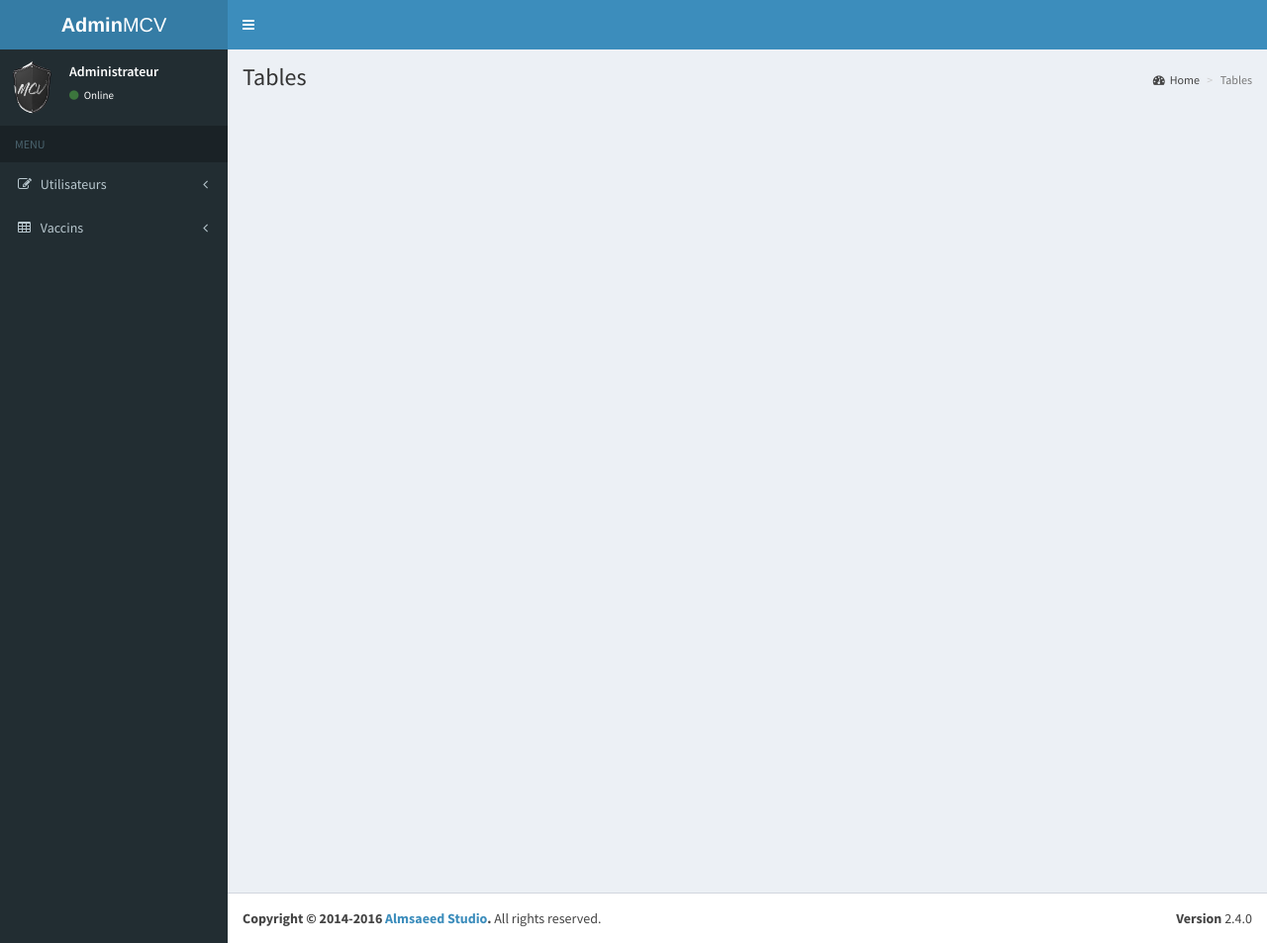
After one commit to AhmedBouk/vaccin5, a PHP site: page /dashboard_vaccin/ajout_utilisateurs.php in a window 1280 px wide. The commit adds this page. Shown: the whole page at 99% size. Run offline with PHP 8.4, Linux system fonts and the light colour scheme.

Commit message:
09/11/2018 1654

```diff
--- /dev/null
+++ b/dashboard_vaccin/ajout_utilisateurs.php
@@ -0,0 +1,19 @@
+<?php
+  include('inc/header.php');
+  include('inc/sidebar.php');
+?>
+<section class="content-header">
+  <h1>
+    Tables
+    <small></small>
+  </h1>
+  <ol class="breadcrumb">
+    <li><a href="#"><i class="fa fa-dashboard"></i>Home</a></li>
+         <li class="active">Tables</li>
+  </ol>
+</section>
+</div>
+
+<?php
+  include('inc/footer.php');
+?>
--- a/dashboard_vaccin/inc/sidebar.php
+++ b/dashboard_vaccin/inc/sidebar.php
@@ -25,9 +25,9 @@
           </span>
         </a>
         <ul class="treeview-menu">
-          <li><a href="../forms/general.html"><i class="fa fa-circle-o"></i>Liste</a></li>
-          <li><a href="../forms/general.html"><i class="fa fa-circle-o"></i>Ajout</a></li>
-          <li><a href="../forms/general.html"><i class="fa fa-circle-o"></i>Modification</a></li>
+          <li><a href="liste_utilisateurs.php"><i class="fa fa-circle-o"></i>Liste</a></li>
+          <li><a href="ajout_utilisateurs.php"><i class="fa fa-circle-o"></i>Ajout</a></li>
+          <li><a href="modification_utilisateurs.php"><i class="fa fa-circle-o"></i>Modification</a></li>
         </ul>
       </li>
       <li class="treeview">
```
Also changed, not shown: dashboard_vaccin/modification_utilisateurs.php (added, +19 -0 lines), dashboard_vaccin/modification_vaccins.php (+19 -0 lines).
